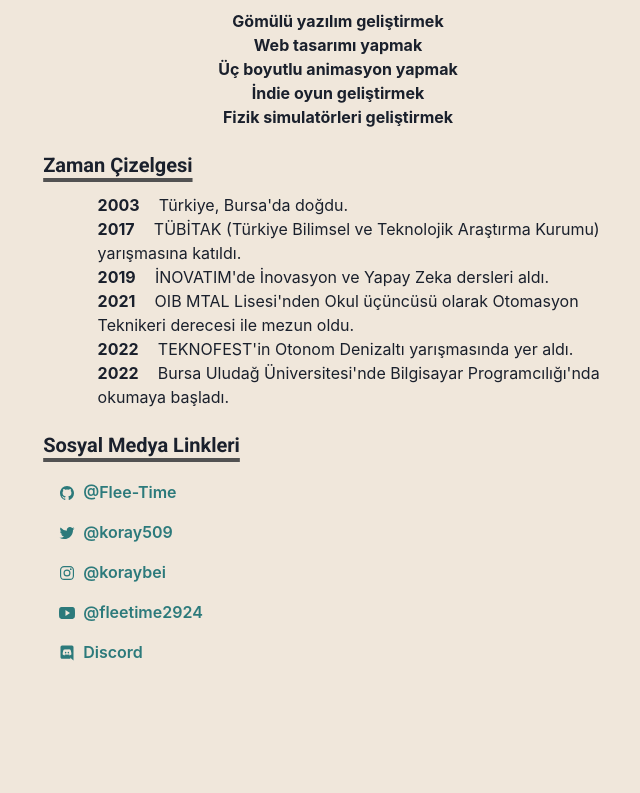
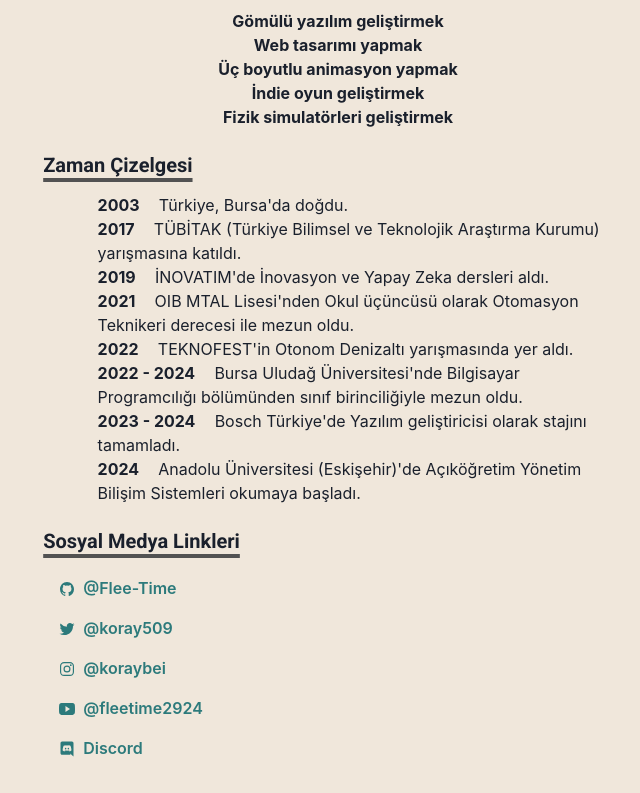
Before and after one commit to Flee-Time/homepage, a Next.js app: page / in a window 1280 px wide. Shown: the part 749-1542 px from the top of the page, without its empty margins (310-950 px from the left). Before the commit the page ends 1478 px from the top, so only its background shows below. Built offline with nearby package versions, Linux system fonts and the light colour scheme.

Commit message:
Updated the biosection

```diff
--- a/pages/index.js
+++ b/pages/index.js
@@ -133,8 +133,16 @@ const Home = () => {
                         TEKNOFEST'in Otonom Denizaltı yarışmasında yer aldı.
                     </BioSection>
                     <BioSection>
-                        <BioYear>2022</BioYear>
-                        Bursa Uludağ Üniversitesi'nde Bilgisayar Programcılığı'nda okumaya başladı.
+                        <BioYear>2022 - 2024</BioYear>
+                        Bursa Uludağ Üniversitesi'nde Bilgisayar Programcılığı bölümünden sınıf birinciliğiyle mezun oldu.
+                    </BioSection>
+                    <BioSection>
+                        <BioYear>2023 - 2024</BioYear>
+                        Bosch Türkiye'de Yazılım geliştiricisi olarak stajını tamamladı.
+                    </BioSection>
+                    <BioSection>
+                        <BioYear>2024</BioYear>
+                        Anadolu Üniversitesi (Eskişehir)'de Açıköğretim Yönetim Bilişim Sistemleri okumaya başladı.
                     </BioSection>
                 </Section>
                 <Section delay={0.5}>
```
